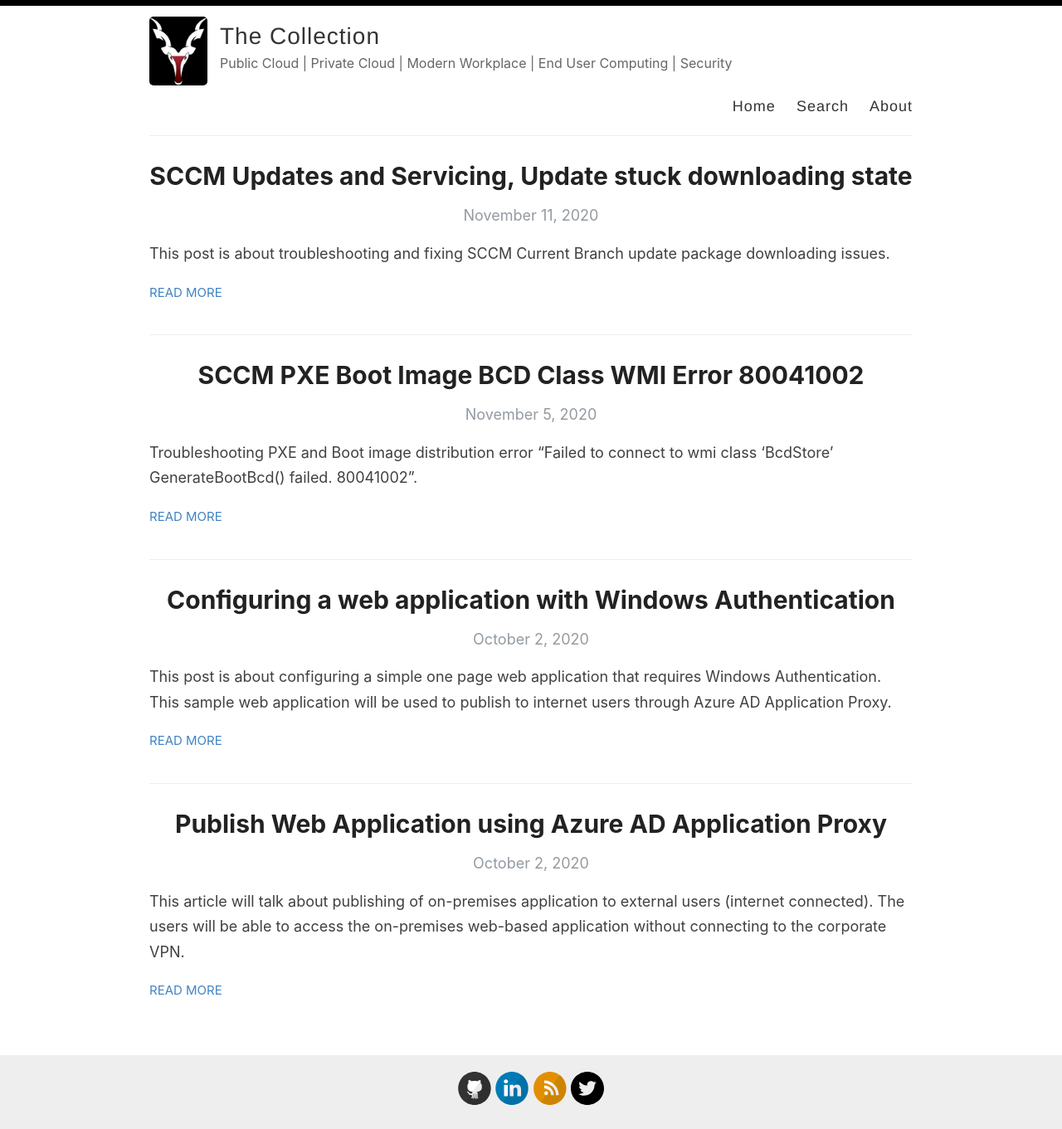
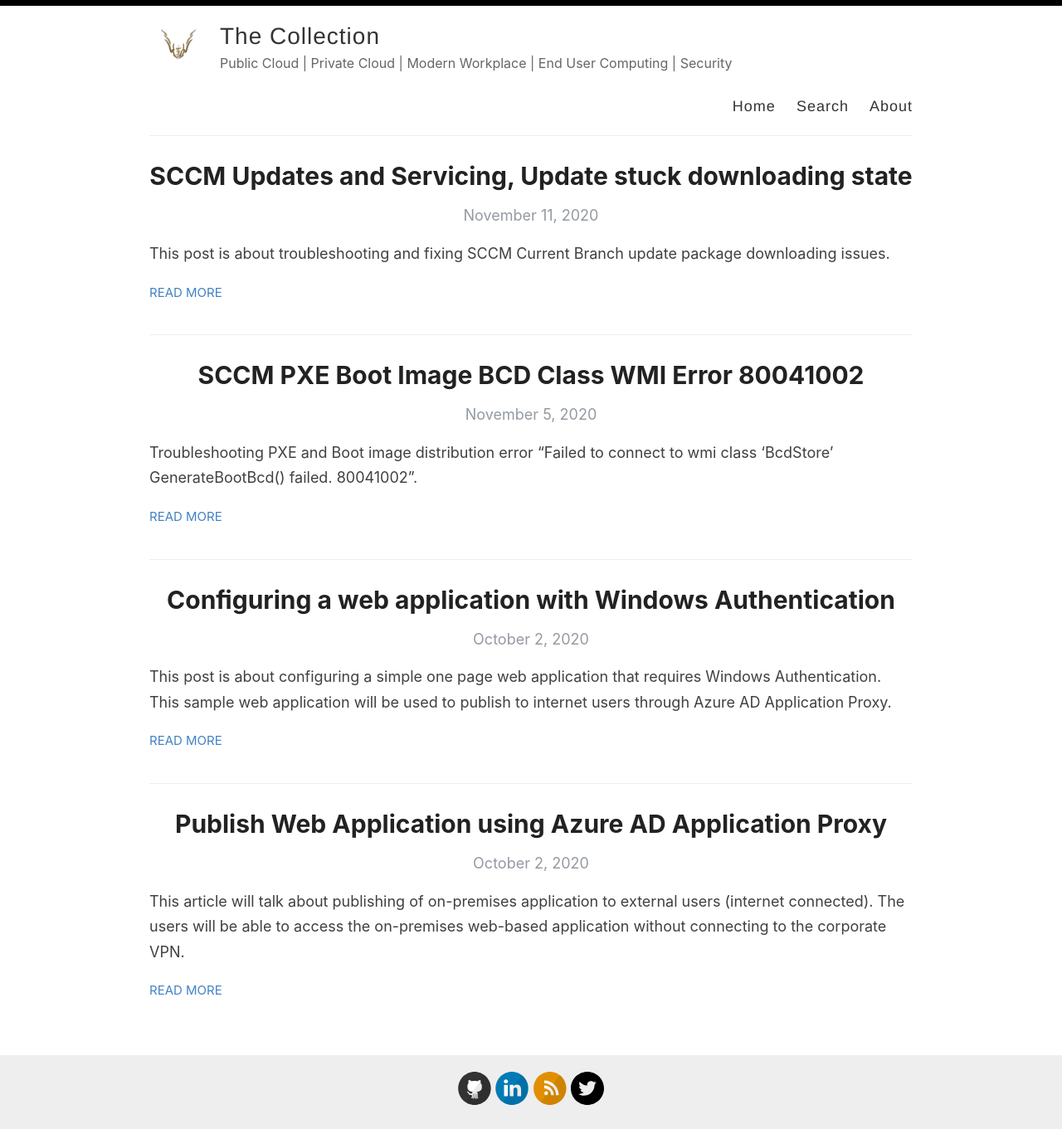
Before and after one commit to shahbaz-ahmad/shahbaz-ahmad.github.io, a Jekyll site: the page built from index.html, in a window 1280 px wide. Shown: the whole page at 83% size. Built offline with Jekyll 4.4.1, drawn with Linux system fonts in a browser that asks for light colours; the list of posts is cut into pages by our own code.

Commit message:
logo changed

```diff
--- a/_config.yml
+++ b/_config.yml
@@ -12,7 +12,7 @@ author: Shahbaz Ahmad
 description: Public Cloud | Private Cloud | Modern Workplace | End User Computing | Security
 
 # URL of your avatar or profile pic (you could use your GitHub profile pic)
-avatar: /images/markhor.jpg
+avatar: /images/markhor.png
 
 #
 # Flags below are optional
```
Also changed, not shown: images/markhor.png (added).
